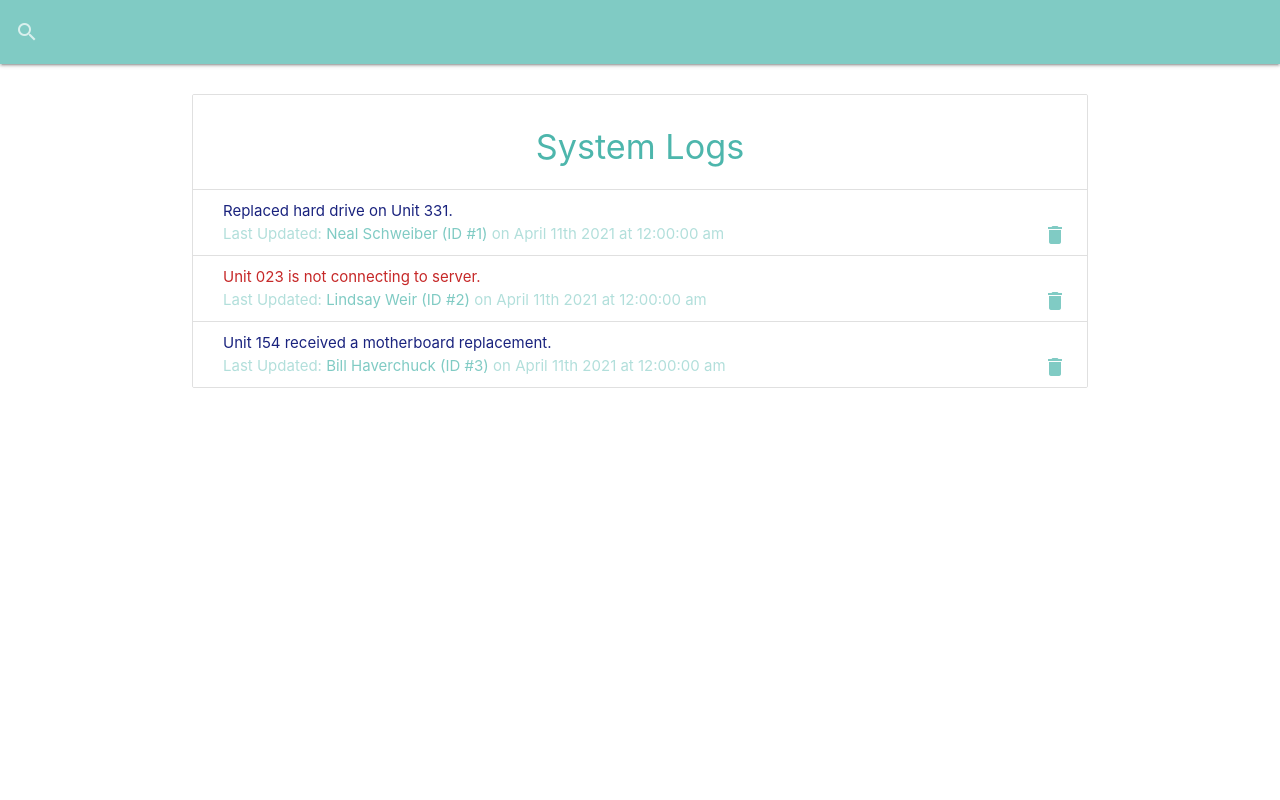
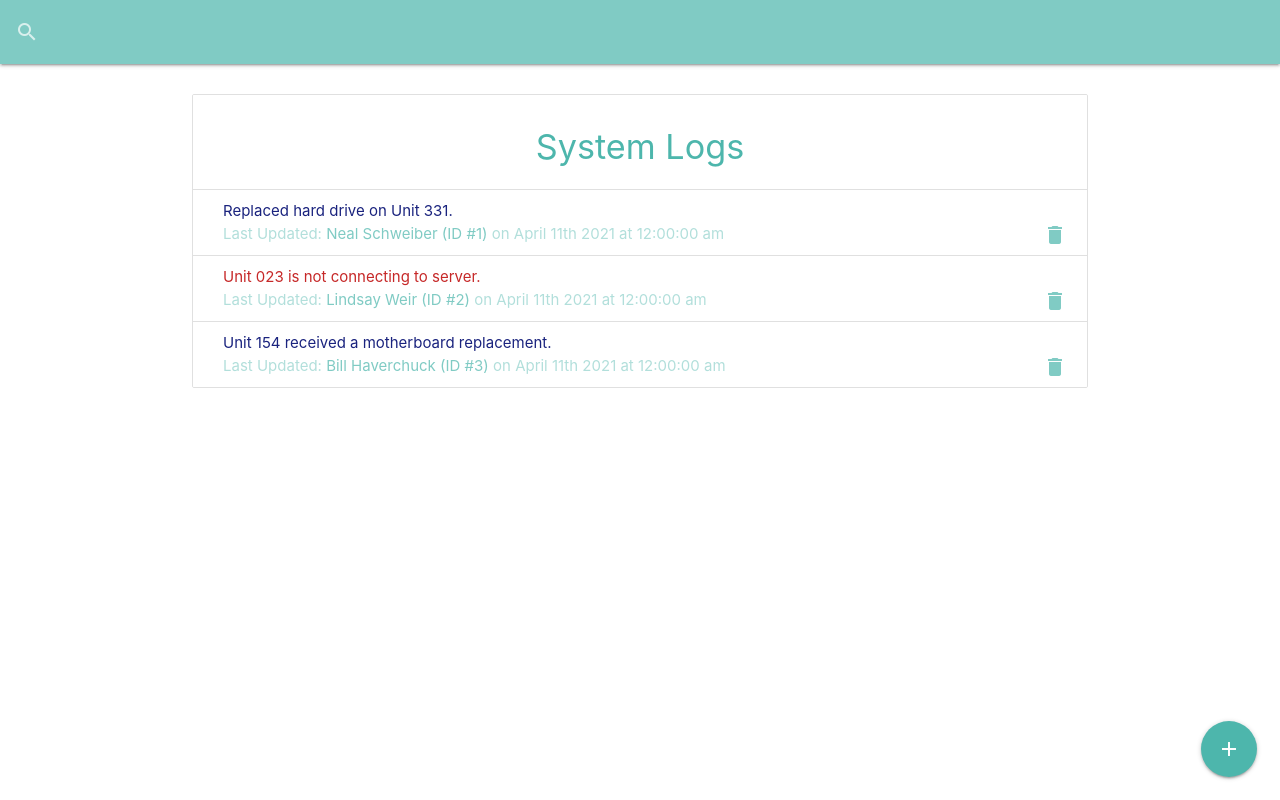
Before and after one commit to rh9891/TechClerk, a React (Create React App) app: page / in a window 1280 px wide. Built offline with nearby package versions, Linux system fonts and the light colour scheme; data requests are answered from the project's data file.

Commit message:
Created a component to add a button.

```diff
--- a/src/App.js
+++ b/src/App.js
@@ -1,6 +1,8 @@
 import React, { Fragment, useEffect } from "react";
 import SearchBar from "./components/layout/SearchBar";
 import Logs from "./components/logs/Logs";
+import AddButton from "./components/layout/AddButton";
+
 import "materialize-css/dist/css/materialize.min.css";
 import M from "materialize-css/dist/js/materialize.min.js";
 import "./App.css";
@@ -14,6 +16,7 @@ const App = () => {
     <Fragment>
       <SearchBar />
       <div className="container">
+        <AddButton />
         <Logs />
       </div>
     </Fragment>
--- /dev/null
+++ b/src/components/layout/AddButton.js
@@ -0,0 +1,34 @@
+import React from "react";
+
+const AddButton = () => {
+  return (
+    <div className="fixed-action-btn">
+      <a
+        href="#add-log-modal"
+        className="btn-floating btn-large teal lighten-2 modal-trigger"
+      >
+        <i className="large material-icons">add</i>
+      </a>
+      <ul>
+        <li>
+          <a
+            href="#tech-list-modal"
+            className="btn-floating teal lighten-3 modal-trigger"
+          >
+            <i className="material-icons">person</i>
+          </a>
+        </li>
+        <li>
+          <a
+            href="#tech-modal"
+            className="btn-floating teal lighten-3 modal-trigger"
+          >
+            <i className="material-icons">person_add</i>
+          </a>
+        </li>
+      </ul>
+    </div>
+  );
+};
+
+export default AddButton;
```
